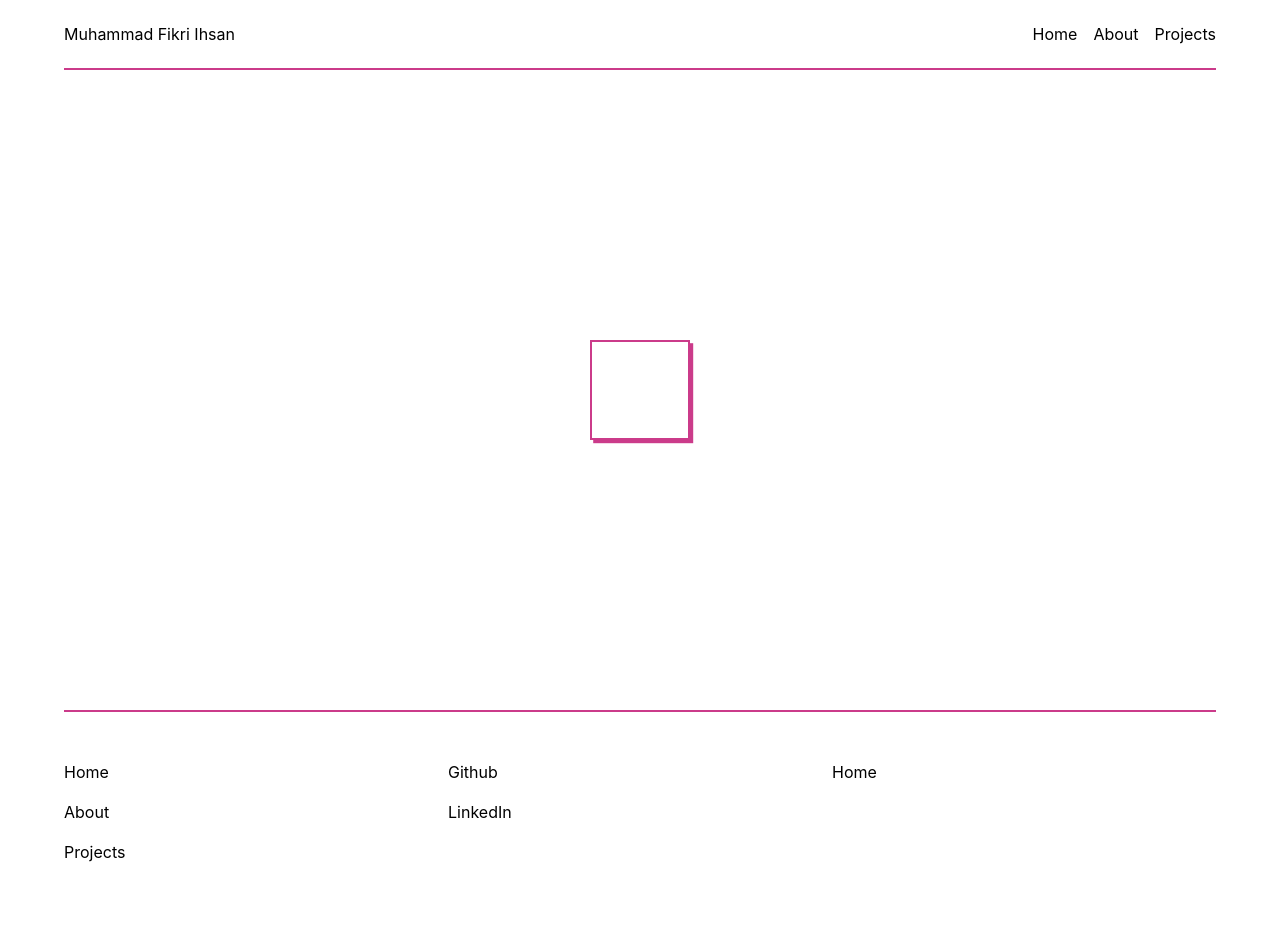
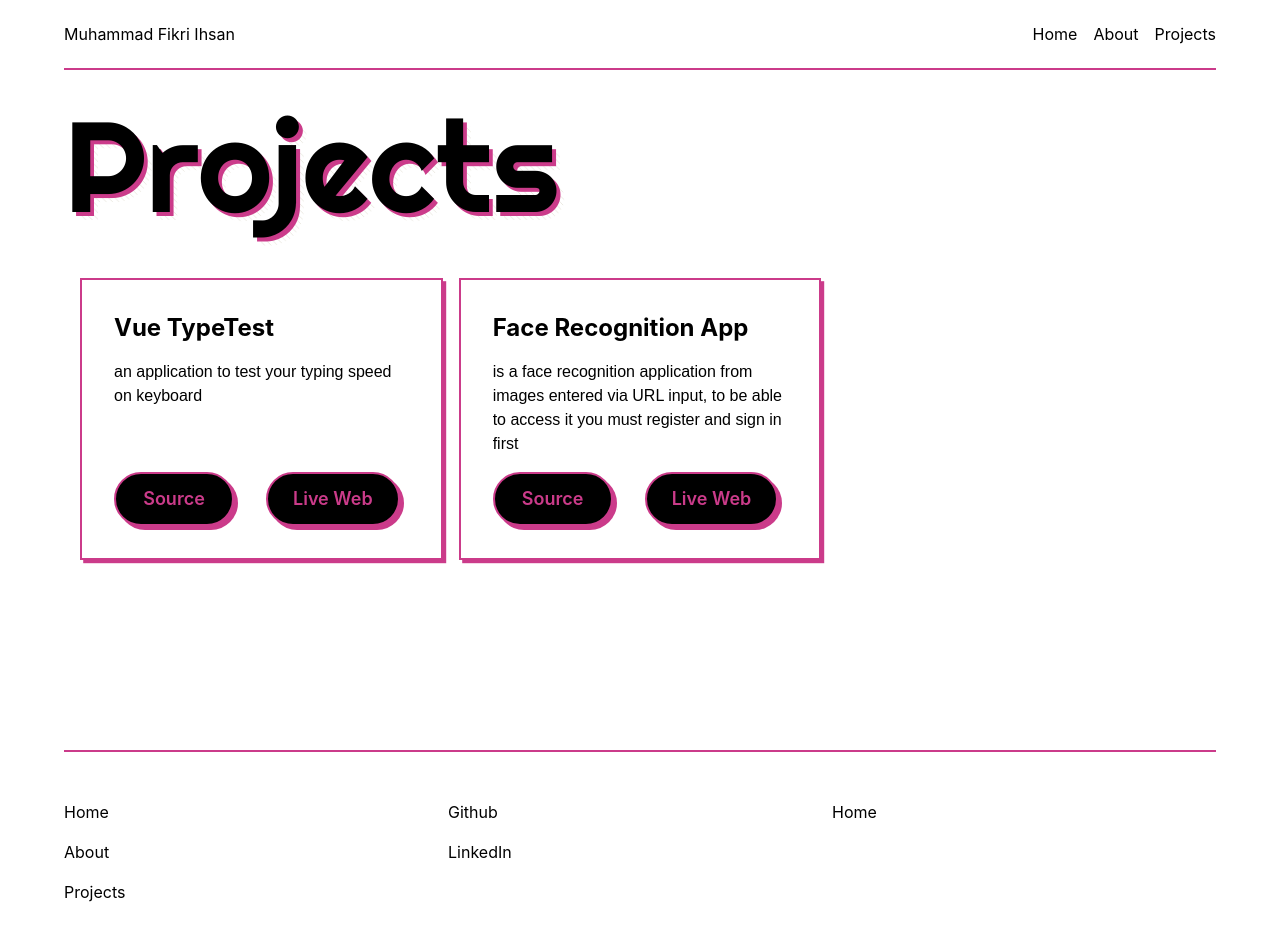
Before and after one commit to Fikriihsan03/react-ts-portofolio, a React (Create React App) app: page /projects in a window 1280 px wide. Shown: the top 940 px of the page. Before the commit the page ends 910 px from the top, so only its background shows below. Built offline with nearby package versions, Linux system fonts and the light colour scheme.

Commit message:
feat: create project card component

```diff
--- /dev/null
+++ b/src/assets/projectsData.js
@@ -0,0 +1,18 @@
+export const projectsData =[
+    {
+        title:"Vue TypeTest",
+        description:"an application to test your typing speed on keyboard",
+        techStack:["Vuejs","css"],
+        isOnline:true,
+        webLink:"https://vue-typetest.netlify.app/",
+        sourceLink:"https://github.com/Fikriihsan03/vue-typetest"
+    },
+    {
+        title:"Face Recognition App",
+        description:"is a face recognition application from images entered via URL input, to be able to access it you must register and sign in first",
+        techStack:["Reactjs","css"],
+        isOnline:true,
+        webLink:"https://fikri-app1.herokuapp.com/",
+        sourceLink:"https://github.com/Fikriihsan03/faceRecognitionApp"
+    }
+]
--- a/src/views/ProjectsView.tsx
+++ b/src/views/ProjectsView.tsx
@@ -1,8 +1,40 @@
+import Title from "../components/Title/Title";
+import { projectsData } from "../assets/projectsData";
 const ProjectsView = () => {
-    return (
-    <div className="min-h-[80vh] flex items-center justify-center">
-        <div className="w-[100px] h-[100px] bg-white border-[#cb3b8a] border-2 pink-shadow"></div>
-    </div> );
-}
+  return (
+    <div className="min-h-[85vh]">
+      <Title text="Projects" />
+      <div className="grid grid-cols-3 gap-4 m-4 ">
+        {projectsData.map((value, i) => {
+          return (
+            <div
+              key={i}
+              className="p-8 bg-white border-[#cb3b8a] border-2 pink-shadow cursor-default flex flex-col items-stretch "
+            >
+              <h1 className="font-bold text-2xl mb-4">{value.title}</h1>
+              <p className="poppins">{value.description}</p>
+              <div className="h-full flex">
+                <div className="gap-8 flex self-end mt-4">
+                  <button className="hover:bg-black  flex justify-center items-center gap-4 text-xl pink-button">
+                    <a href={value.sourceLink} target="_blank" rel="noreferrer">
+                      Source
+                    </a>
+                  </button>
+                  {value.isOnline ? (
+                    <button className="hover:bg-black flex justify-center items-center gap-4 text-xl pink-button">
+                      <a href={value.webLink} target="_blank" rel="noreferrer">
+                        Live Web
+                      </a>
+                    </button>
+                  ) : null}
+                </div>
+              </div>
+            </div>
+          );
+        })}
+      </div>
+    </div>
+  );
+};
 
 export default ProjectsView;
```
